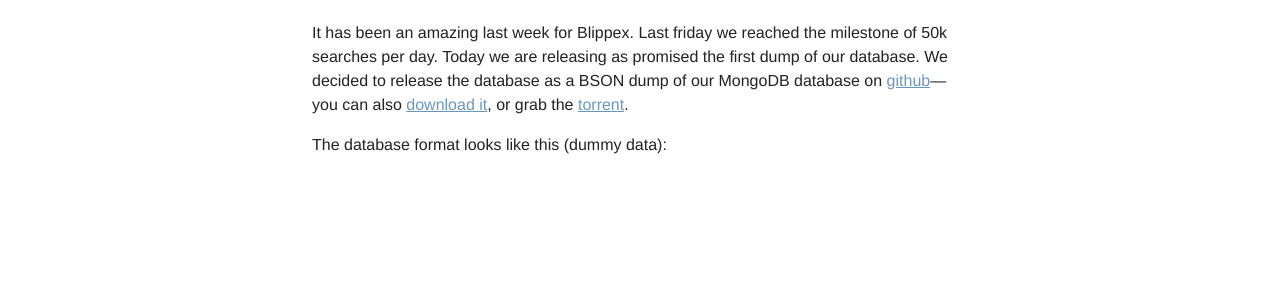
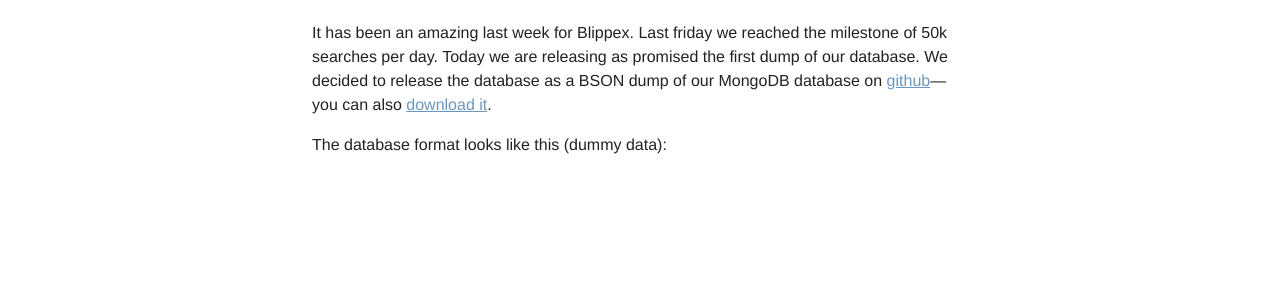
Before and after one commit to blippex/blippex.github.io, a Jekyll site: the page built from _posts/2013-07-23-First-database-dump.markdown, in a window 1280 px wide. Shown: the part 143-431 px from the top of the page. Built offline with Jekyll 4.4.1, drawn with Linux system fonts in a browser that asks for light colours; comment, search, counter and statistics services are not loaded.

Commit message:
removed torrent, not working.
Signed-off-by: Max Kossatz <mk@archify.com>

```diff
--- a/_posts/2013-07-23-First-database-dump.markdown
+++ b/_posts/2013-07-23-First-database-dump.markdown
@@ -6,7 +6,7 @@
 tags: dump database
 ---
 
-It has been an amazing last week for Blippex. Last friday we reached the milestone of 50k searches per day. Today we are releasing as promised the first dump of our database. We decided to release the database as a BSON dump of our MongoDB database on [github](https://github.com/blippex/blippex_search_database_dump)—you can also [download it](https://s3-eu-west-1.amazonaws.com/export.blippex.org/blippex_18_07_2013.tar.gz), or grab the [torrent](magnet:?xt=urn:btih:B8E78959FD987B6644274FC36B73FD9E609B7F48&dn=blippex_18_07_2013.tar.gz&tr=http%3a//s3-tracker.eu-west-1.amazonaws.com%3a6969/announce).<!-- more -->
+It has been an amazing last week for Blippex. Last friday we reached the milestone of 50k searches per day. Today we are releasing as promised the first dump of our database. We decided to release the database as a BSON dump of our MongoDB database on [github](https://github.com/blippex/blippex_search_database_dump)—you can also [download it](https://s3-eu-west-1.amazonaws.com/export.blippex.org/blippex_18_07_2013.tar.gz).<!-- more -->
 
 The database format looks like this (dummy data):
 
```
